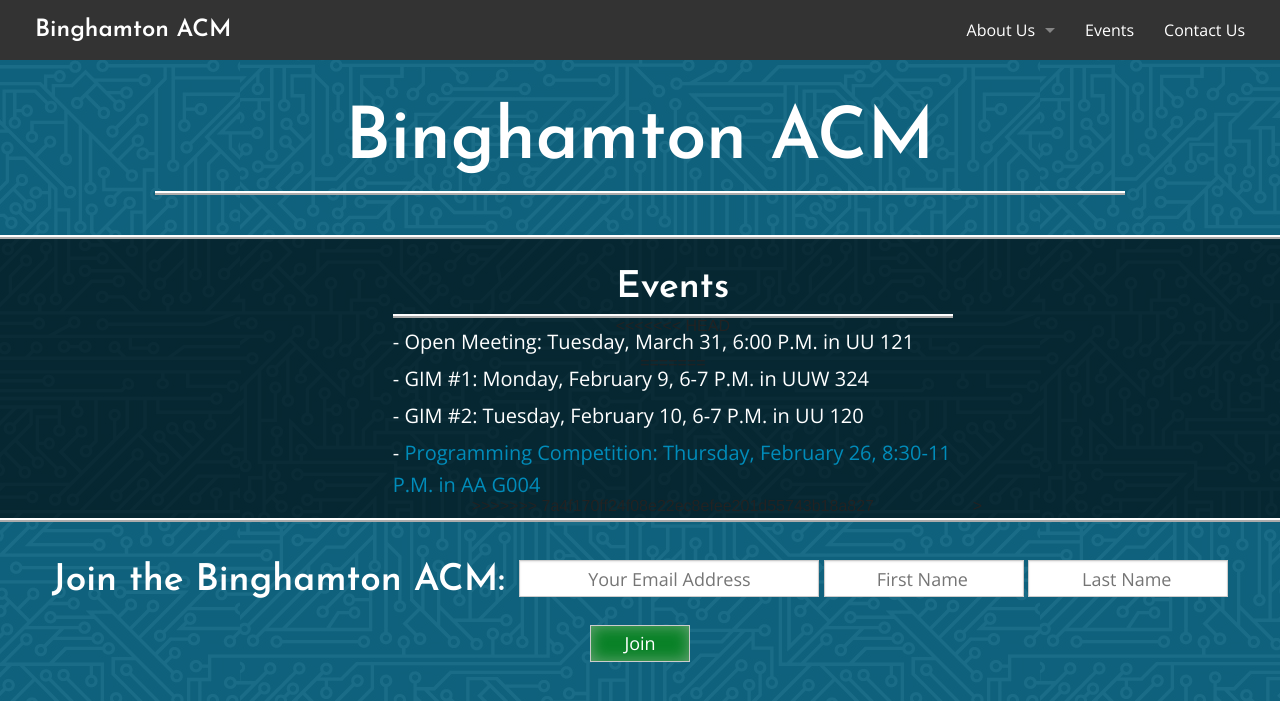
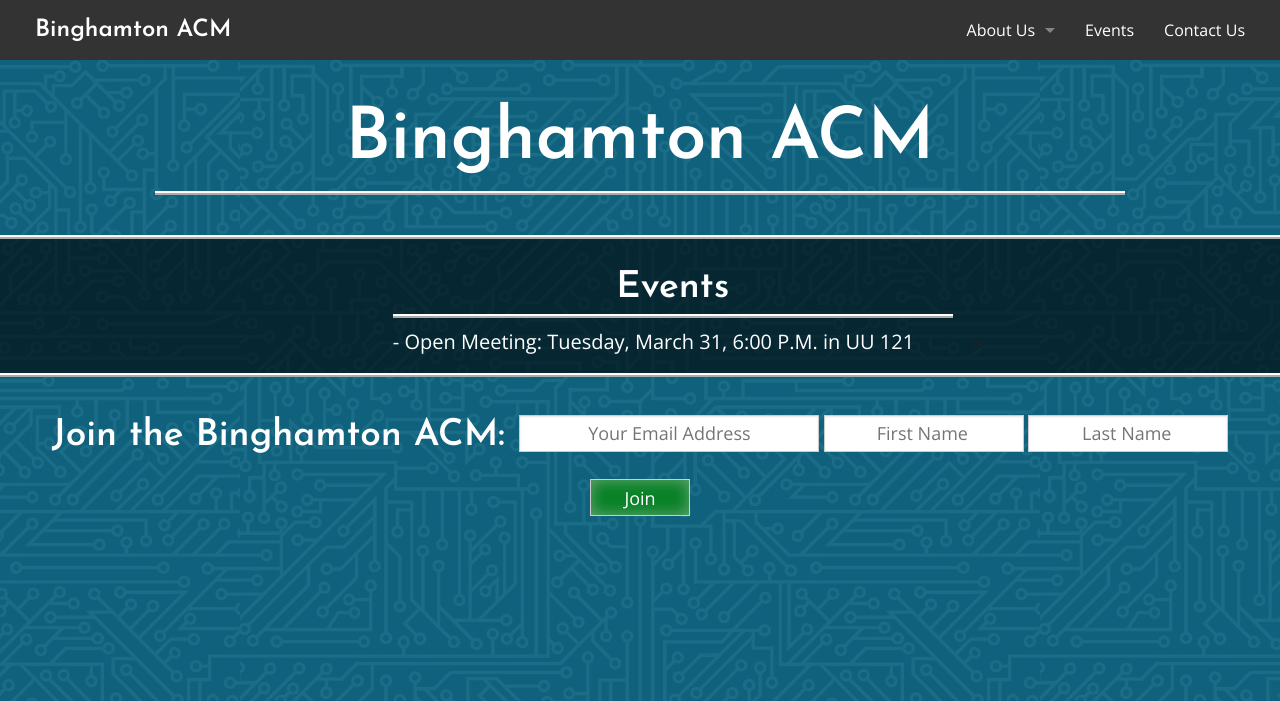
Before and after one commit to BinghamtonACM/old-web, a Jekyll site: the page built from events.html, in a window 1280 px wide. Shown: the top 701 px of the page. Built offline with Jekyll 4.4.1, drawn with Linux system fonts in a browser that asks for light colours; comment, search, counter and statistics services are not loaded.

Commit message:
Fix merge

```diff
--- a/events.html
+++ b/events.html
@@ -17,13 +17,7 @@ ul#acm-components li p { margin: 0; padding-bottom: 5px; }
   <ul id="acm-components">
 	<li>
 		<h2>Events</h2>
-<<<<<<< HEAD
 		<p>- Open Meeting: Tuesday, March 31, 6:00 P.M. in UU 121</p>
-=======
-		<p>- GIM #1: Monday, February 9, 6-7 P.M. in UUW 324</p>
-		<p>- GIM #2: Tuesday, February 10, 6-7 P.M. in UU 120</p>
-        <p>- <a href="http://www.hackerrank.com/bingacm-feb15">Programming Competition: Thursday, February 26, 8:30-11 P.M. in AA G004</a></p>
->>>>>>> 7a4f170ff24f08e22ec8efee201d55743b18a827
 	</li>>
   </ul>
   {% include mailchimp.html %}
```
